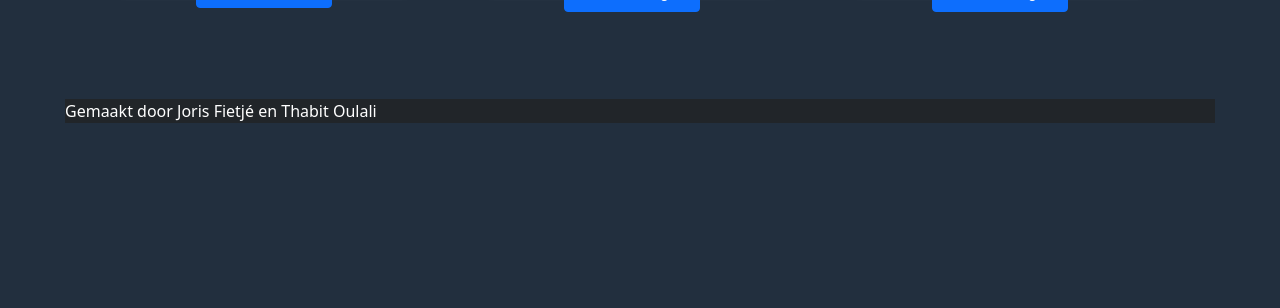
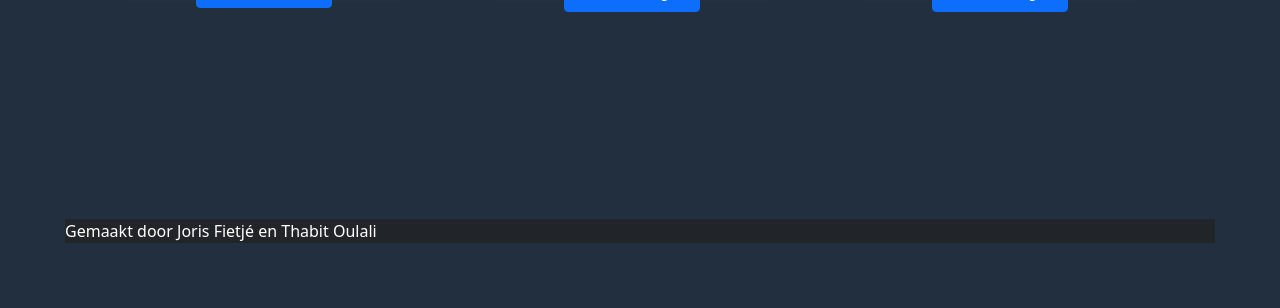
Before and after one commit to JorisFietje/Phoenix-VR, a PHP site: page /Phoenix-VR-master/ in a window 1280 px wide. Shown: the part 1569-1877 px from the top of the page. Before the commit the page ends 1692 px from the top, so only its background shows below. Run offline with PHP 8.4, Linux system fonts and the light colour scheme; some libraries are stand-ins or nearby versions.

Commit message:
Update index.php

```diff
--- a/index.php
+++ b/index.php
@@ -5,6 +5,8 @@
 
 <body>
   <?php include_once("incl/menu.php"); ?>
+
+
 
         <div id="carouselExampleIndicators" class="carousel slide" data-ride="carousel">
             <ol class="carousel-indicators">
@@ -67,7 +69,7 @@
         </div>
           </div>
         </div>
-        <footer class="bg-dark" style="margin-top: 60px;">
+        <footer class="bg-dark" style="margin-top: 180px;">
           <p>Gemaakt door Joris Fietjé en Thabit Oulali</p>
         </footer>
         <script src="https://code.jquery.com/jquery-3.5.1.slim.min.js" integrity="sha384-DfXdz2htPH0lsSSs5nCTpuj/zy4C+OGpamoFVy38MVBnE+IbbVYUew+OrCXaRkfj" crossorigin="anonymous"></script>
```
